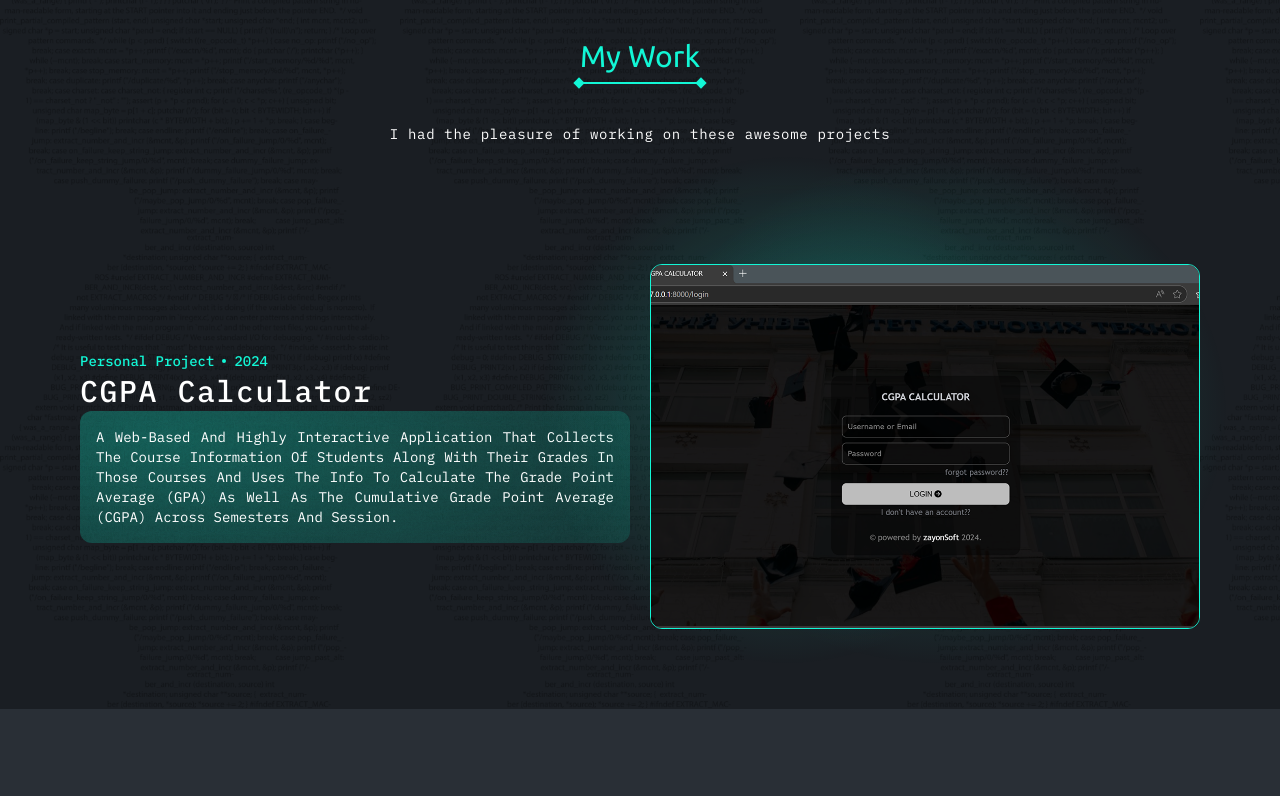
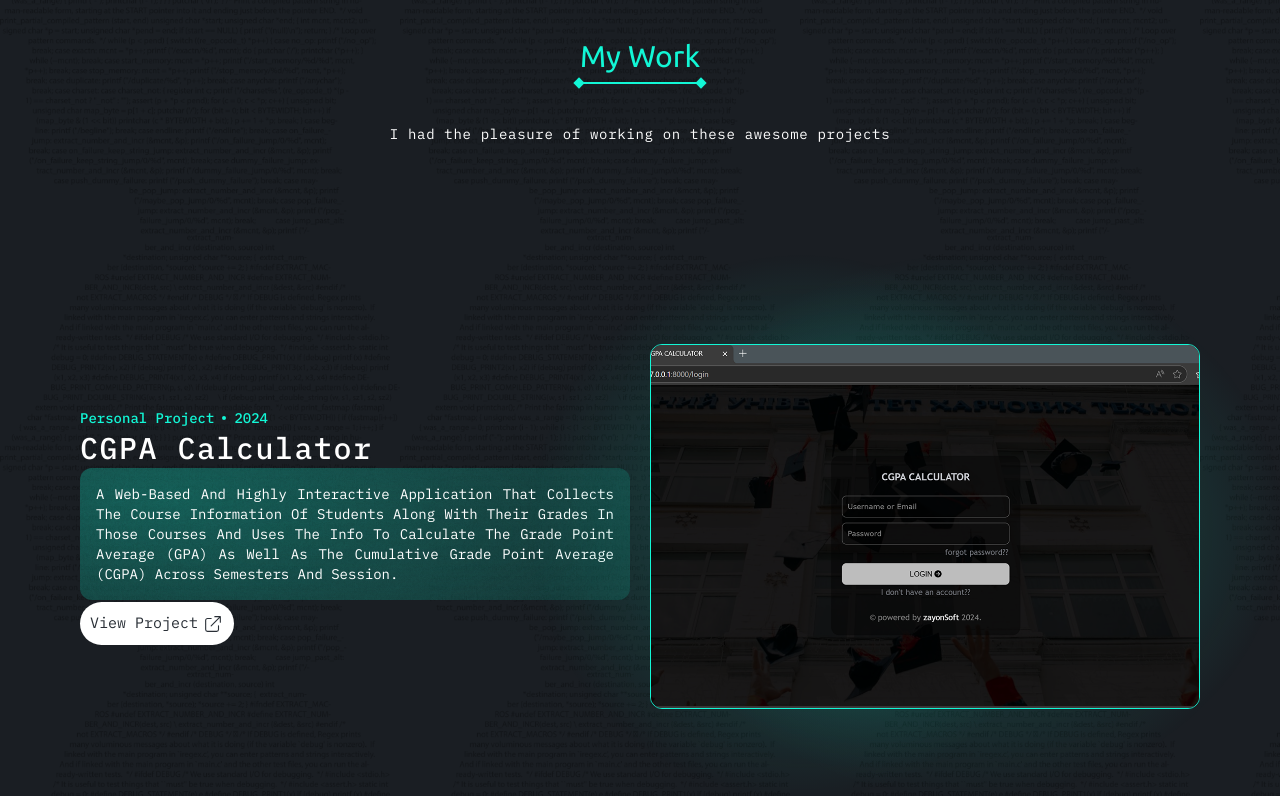
Before and after one commit to zayonsoft/zayonsoft-portfolio, a Next.js app: page / in a window 1280 px wide. Shown: the part 3762-4558 px from the top of the page. Before the commit the page ends 4471 px from the top, so only its background shows below. Built offline with nearby package versions, Linux system fonts and the light colour scheme.

Commit message:
Mid-way each Project Each Project

```diff
--- a/components/landing/MyWork.tsx
+++ b/components/landing/MyWork.tsx
@@ -7,7 +7,7 @@ export default function MyWork() {
   return (
     <section className="bg-[#1A1E23] relative py-20 max-[701px]:py-10">
       <div className="work-bg absolute top-0 bottom-0 left-0 right-0 opacity-30"></div>
-      <div className="relative grid gap-30">
+      <div className="relative grid gap-20">
         <section className={`grid gap-25`}>
           <div className="grid gap-10">
             <Image
@@ -32,7 +32,7 @@ export default function MyWork() {
             </p>
           </div>
         </section>
-        <div className="px-20 max-[901px]:px-10 max-[701px]:px-5">
+        <div className="px-20 max-[901px]:px-10 max-[701px]:px-5 overflow-x-hidden">
           <Projects />
         </div>
       </div>
--- a/components/landing/Project.tsx
+++ b/components/landing/Project.tsx
@@ -1,11 +1,14 @@
 import Image from "next/image";
 import { ibmPlexMono } from "./Main";
+import Link from "next/link";
+import { FiExternalLink } from "react-icons/fi";
+import { HiOutlineExternalLink } from "react-icons/hi";
 export default function Project() {
   return (
     <section>
-      <div className="grid grid-cols-2 gap-5">
+      <div className="grid grid-cols-2 gap-5 py-30">
         {/* Desc */}
-        <section className="self-center">
+        <section className="grid self-center">
           <div className={`grid gap-0.5 ${ibmPlexMono.className}`}>
             <p
               className={`flex text-sm items-center gap-2 text-[#12F7D6] font-medium`}
@@ -28,12 +31,24 @@ export default function Project() {
                 across Semesters and Session.
               </p>
             </div>
+
+            <div>
+              <Link
+                className="flex gap-1 items-center p-2.5 bg-white w-fit text-[15px] rounded-full text-[#292F36]"
+                href={"#"}
+              >
+                <span>View Project</span>
+                <span>
+                  <HiOutlineExternalLink size={22} strokeWidth={1.2} />
+                </span>
+              </Link>
+            </div>
           </div>
         </section>
         {/* Image Section below */}
         <section className="relative">
           {/* The glow at the back of the image */}
-          <div className="absolute left-0 right-0 -top-[30%] -bottom-[10%] overflow">
+          <div className="absolute left-0 -right-[10%] -top-[25%] -bottom-[25%] overflow">
             <div className="absolute proj-gradient top-0 bottom-0 left-[-20%] right-[30%]"></div>
             <div className="absolute proj-gradient top-0 bottom-0 left-0 right-[-5%]"></div>
           </div>
```
